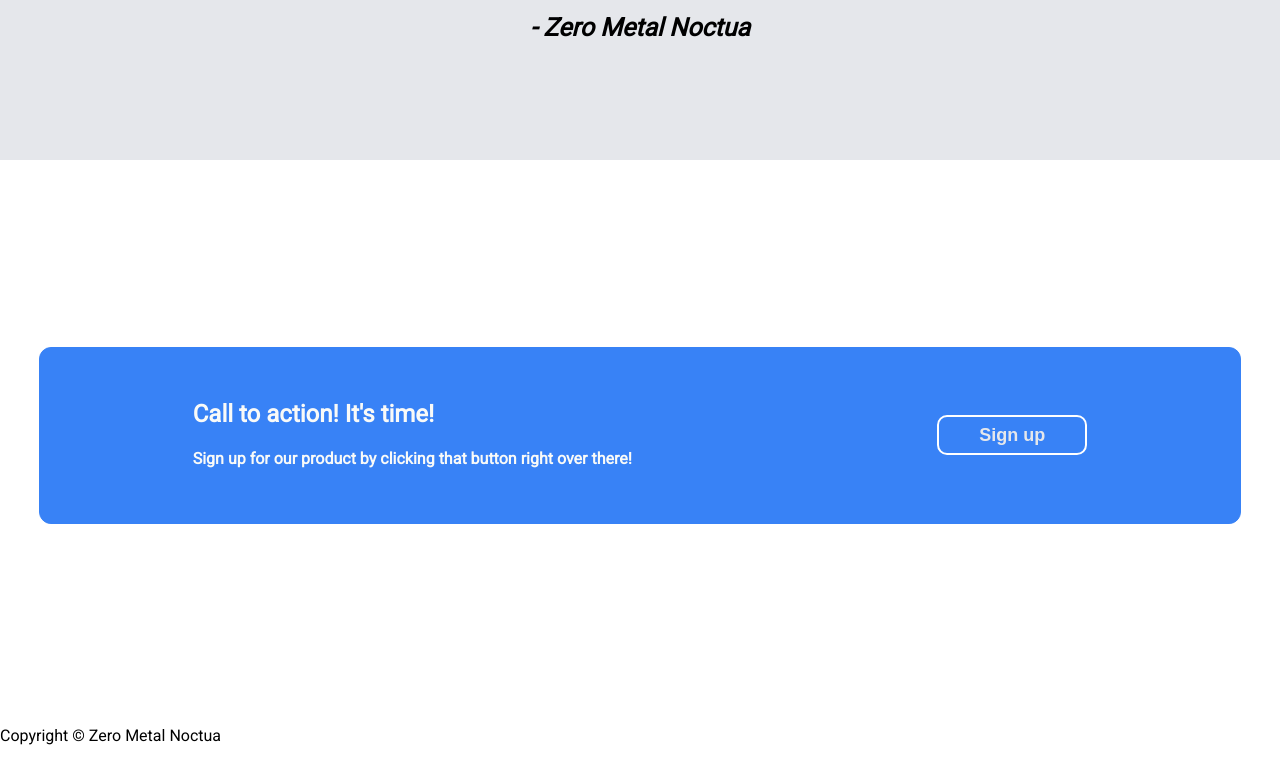
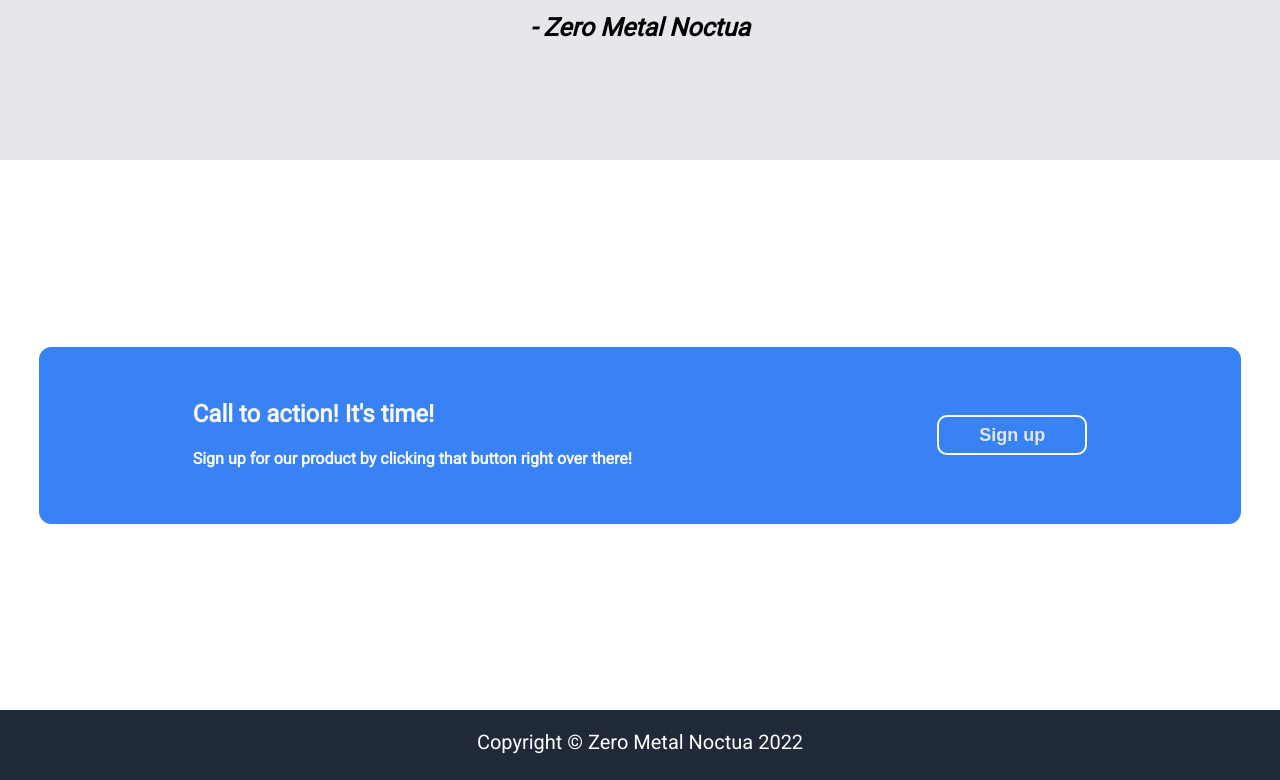
Before and after one commit to zerometalnoctua/landing-page, a plain HTML site: page index.html in a window 1280 px wide. Shown: the part 1640-2420 px from the top of the page. Drawn offline with Linux system fonts and the light colour scheme.

Commit message:
Added footer

```diff
--- a/index.html
+++ b/index.html
@@ -116,7 +116,7 @@
     </div>
     <div id="footer">
       <footer>
-        <p>Copyright © Zero Metal Noctua</p>
+        <p>Copyright © Zero Metal Noctua 2022</p>
       </footer>
     </div>
   </body>
--- a/style.css
+++ b/style.css
@@ -173,3 +173,12 @@ q::before {
 }
 
 /* footer */
+
+#footer {
+  display: flex;
+  background-color: #1f2937;
+  height: 70px;
+  justify-content: center;
+  color: white;
+  font-size: 20px;
+}
```
